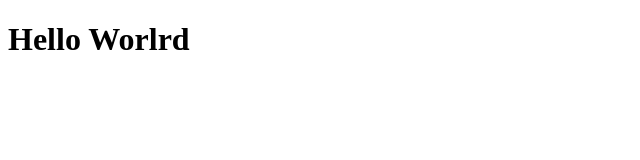
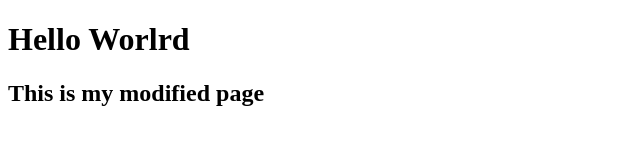
Before and after one commit to abdiqadar312/coursera-module1, a plain HTML site: page site/index.html in a window 1280 px wide. Shown: the whole page, without its empty margins (0-640 px from the left). Drawn offline with Linux system fonts and the light colour scheme.

Commit message:
Small change that i have made

```diff
--- a/site/index.html
+++ b/site/index.html
@@ -5,6 +5,7 @@
 </head>
 <body>
 <h1> Hello Worlrd</h1>
+<h2>This is my modified page</h2>
 
 </body>
 </html>
```
